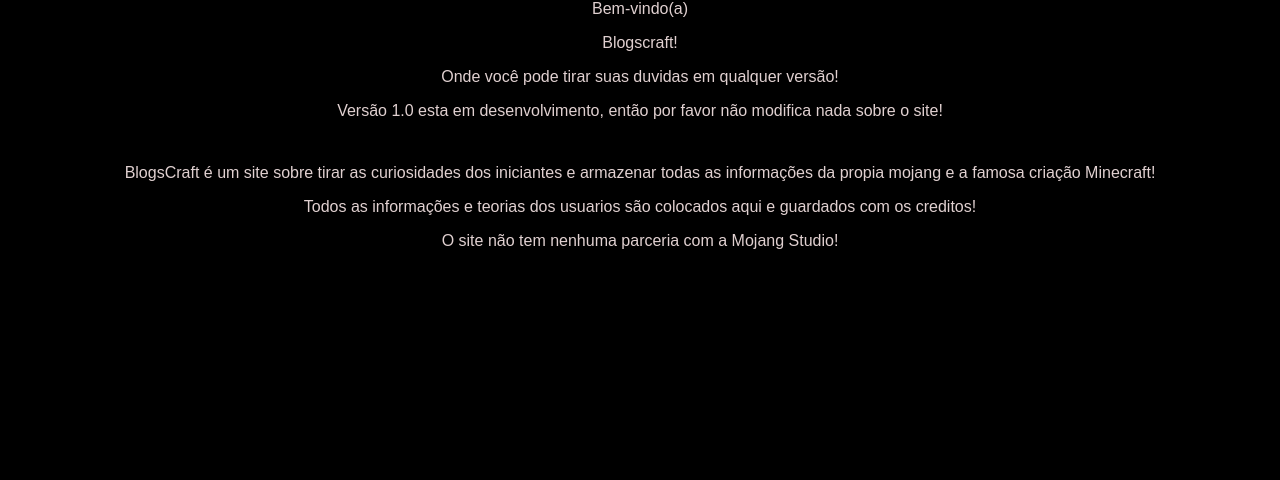
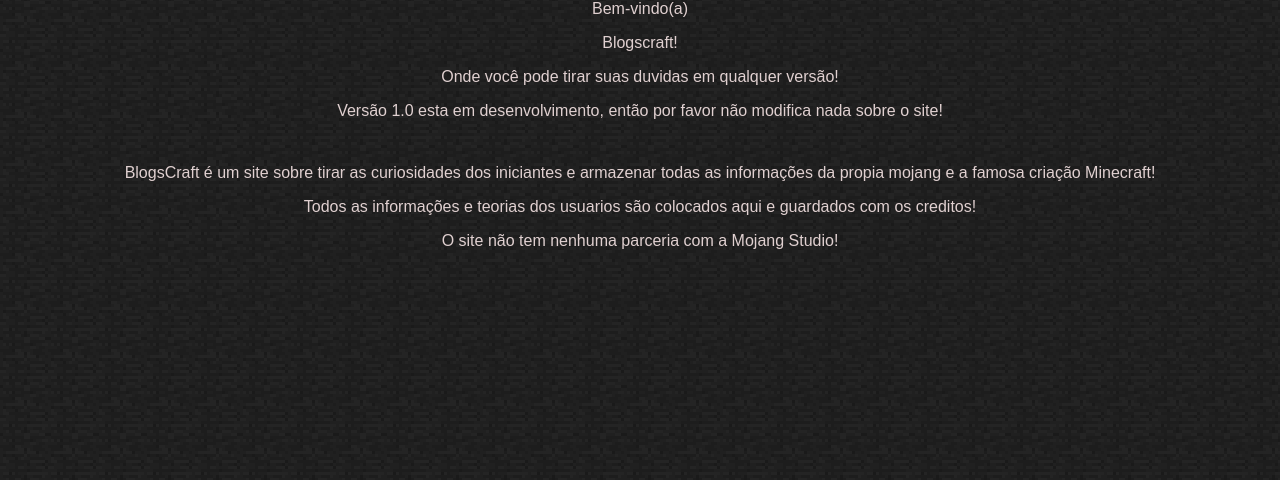
Before and after one commit to josedudu121969/BlogCraft, a plain HTML site: page index.html in a window 1280 px wide. Shown: the part 320-800 px from the top of the page. Drawn offline with Linux system fonts and the light colour scheme; the site is published under a folder, as on GitHub Pages, so addresses that start at the root find nothing.

Commit message:
Update index.css

```diff
--- a/index.css
+++ b/index.css
@@ -1,6 +1,5 @@
 body {
-    background-color: #000000;
-    background-image: url(/Assets/Tex_stone.gif);
+    background-image: url(Assets/Tex_stone.gif);
     color: #e0d0d0;
     font-family: sans-serif;
 }
```
